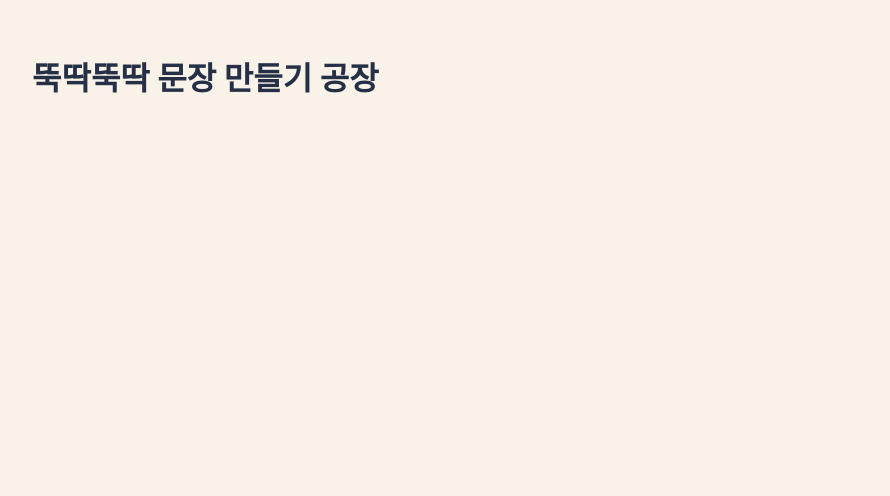
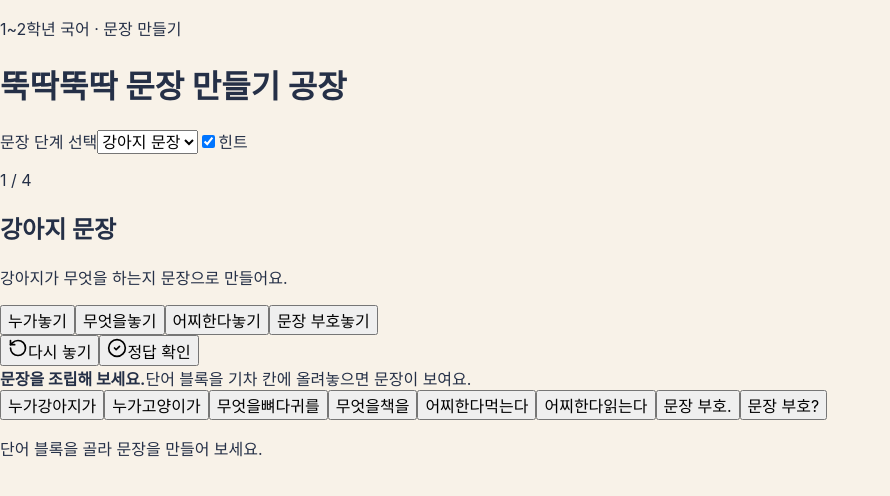
Before and after one commit to WBmaker2/sentence-building-factory, a React (Vite) app: page / in a window 1280 px wide. Shown: the top 496 px of the page, without its empty margins (0-890 px from the left). Built offline with nearby package versions, Linux system fonts and the light colour scheme.

Commit message:
feat: build sentence factory interactions

```diff
--- a/src/App.tsx
+++ b/src/App.tsx
@@ -1,7 +1,220 @@
+import { CheckCircle2, ChevronRight, RotateCcw, Sparkles } from 'lucide-react';
+import { useMemo, useState, type DragEvent } from 'react';
+import { puzzles } from './data/puzzles';
+import {
+  createEmptySlots,
+  evaluateSentence,
+  getBlockById,
+  placeBlock,
+  removeBlock,
+  roleLabels,
+  type SentenceBlock,
+  type SlotState,
+} from './lib/sentenceFactory';
+
+const successMessage = '참 잘했어요!';
+
+type SelectChangeEvent = {
+  target: {
+    value: string;
+  };
+};
+
+type CheckboxChangeEvent = {
+  target: {
+    checked: boolean;
+  };
+};
+
+type DragPreventEvent = {
+  preventDefault(): void;
+};
+
+function getRoleClass(block: SentenceBlock) {
+  return `word-block word-block--${block.role}`;
+}
+
 export default function App() {
+  const [puzzleIndex, setPuzzleIndex] = useState(0);
+  const [slots, setSlots] = useState<SlotState>(() => createEmptySlots(puzzles[0]));
+  const [selectedBlockId, setSelectedBlockId] = useState<string | null>(null);
+  const [checked, setChecked] = useState(false);
+  const [hintMode, setHintMode] = useState(true);
+
+  const puzzle = puzzles[puzzleIndex];
+  const evaluation = useMemo(() => evaluateSentence(puzzle, slots), [puzzle, slots]);
+  const usedBlockIds = new Set(slots.filter((blockId): blockId is string => Boolean(blockId)));
+  const availableBlocks = puzzle.blocks.filter((block) => !usedBlockIds.has(block.id));
+  const selectedBlock = getBlockById(puzzle, selectedBlockId);
+  const showSuccess = checked && evaluation.isCorrect;
+  const statusMessage = checked
+    ? `${evaluation.feedback} ${evaluation.sentenceText}`
+    : selectedBlock
+      ? `${selectedBlock.text} 블록을 골랐어요. 넣을 칸을 눌러 보세요.`
+      : evaluation.sentenceText || '단어 블록을 골라 문장을 만들어 보세요.';
+
+  function loadPuzzle(nextIndex: number) {
+    const nextPuzzle = puzzles[nextIndex];
+    if (!nextPuzzle) {
+      return;
+    }
+
+    setPuzzleIndex(nextIndex);
+    setSlots(createEmptySlots(nextPuzzle));
+    setSelectedBlockId(null);
+    setChecked(false);
+  }
+
+  function handleSelectBlock(blockId: string) {
+    setSelectedBlockId((current) => (current === blockId ? null : blockId));
+    setChecked(false);
+  }
+
+  function handlePlace(slotIndex: number, blockId: string) {
+    setSlots((current) => placeBlock(current, slotIndex, blockId));
+    setSelectedBlockId(null);
+    setChecked(false);
+  }
+
+  function handleSlotClick(slotIndex: number) {
+    if (selectedBlockId) {
+      handlePlace(slotIndex, selectedBlockId);
+      return;
+    }
+
+    setSlots((current) => removeBlock(current, slotIndex));
+    setChecked(false);
+  }
+
+  function handleDrop(event: DragEvent<HTMLButtonElement>, slotIndex: number) {
+    event.preventDefault();
+    const blockId = event.dataTransfer.getData('text/plain');
+    if (blockId) {
+      handlePlace(slotIndex, blockId);
+    }
+  }
+
+  function handleCheck() {
+    setChecked(true);
+  }
+
+  function handleReset() {
+    setSlots(createEmptySlots(puzzle));
+    setSelectedBlockId(null);
+    setChecked(false);
+  }
+
+  function handleNext() {
+    loadPuzzle((puzzleIndex + 1) % puzzles.length);
+  }
+
   return (
-    <main className="app-shell">
-      <h1>뚝딱뚝딱 문장 만들기 공장</h1>
+    <main className={`factory-app${showSuccess ? ' factory-app--celebrating' : ''}`}>
+      <header className="factory-topbar">
+        <div>
+          <p className="eyebrow">1~2학년 국어 · 문장 만들기</p>
+          <h1>뚝딱뚝딱 문장 만들기 공장</h1>
+        </div>
+        <section className="teacher-tools" aria-label="교사용 설정">
+          <label>
+            문장 단계 선택
+            <select
+              value={puzzle.id}
+              onChange={(event: SelectChangeEvent) =>
+                loadPuzzle(puzzles.findIndex((item) => item.id === event.target.value))
+              }
+            >
+              {puzzles.map((item) => (
+                <option key={item.id} value={item.id}>
+                  {item.title}
+                </option>
+              ))}
+            </select>
+          </label>
+          <label className="toggle">
+            <input
+              type="checkbox"
+              checked={hintMode}
+              onChange={(event: CheckboxChangeEvent) => setHintMode(event.target.checked)}
+            />
+            힌트
+          </label>
+        </section>
+      </header>
+
+      <section className="factory-stage" aria-labelledby="puzzle-title">
+        <div className="prompt-panel">
+          <p className="stage-count">
+            {puzzleIndex + 1} / {puzzles.length}
+          </p>
+          <h2 id="puzzle-title">{puzzle.title}</h2>
+          <p>{puzzle.prompt}</p>
+        </div>
+
+        <div className="conveyor" aria-label="문장 조립 칸">
+          {puzzle.slots.map((role, index) => {
+            const block = getBlockById(puzzle, slots[index]);
+            return (
+              <button
+                className={`sentence-slot sentence-slot--${role}${block ? ' sentence-slot--filled' : ''}`}
+                key={`${role}-${index}`}
+                onClick={() => handleSlotClick(index)}
+                onDragOver={(event: DragPreventEvent) => event.preventDefault()}
+                onDrop={(event: DragEvent<HTMLButtonElement>) => handleDrop(event, index)}
+                aria-label={`${index + 1}번 칸 ${roleLabels[role]}`}
+              >
+                <span className="slot-label">{roleLabels[role]}</span>
+                <span className="slot-word">{block?.text ?? '놓기'}</span>
+              </button>
+            );
+          })}
+        </div>
+
+        <div className="controls">
+          <button className="secondary-button" type="button" onClick={handleReset}>
+            <RotateCcw aria-hidden="true" size={20} />
+            다시 놓기
+          </button>
+          <button className="primary-button" type="button" onClick={handleCheck}>
+            <CheckCircle2 aria-hidden="true" size={20} />
+            정답 확인
+          </button>
+          {showSuccess ? (
+            <button className="next-button" type="button" onClick={handleNext}>
+              다음 문장
+              <ChevronRight aria-hidden="true" size={20} />
+            </button>
+          ) : null}
+        </div>
+
+        <div className={`feedback${showSuccess ? ' feedback--success' : ''}`}>
+          {showSuccess ? <Sparkles aria-hidden="true" size={24} /> : null}
+          <strong>{showSuccess ? successMessage : checked ? evaluation.feedback : '문장을 조립해 보세요.'}</strong>
+          <span>{evaluation.sentenceText || '단어 블록을 기차 칸에 올려놓으면 문장이 보여요.'}</span>
+        </div>
+      </section>
+
+      <section className="block-tray" aria-label="단어 블록 모음">
+        {availableBlocks.map((block) => (
+          <button
+            key={block.id}
+            className={`${getRoleClass(block)}${selectedBlockId === block.id ? ' word-block--selected' : ''}`}
+            type="button"
+            draggable
+            onClick={() => handleSelectBlock(block.id)}
+            onDragStart={(event: DragEvent<HTMLButtonElement>) => event.dataTransfer.setData('text/plain', block.id)}
+            aria-pressed={selectedBlockId === block.id}
+            aria-label={`${block.text} 블록 선택`}
+          >
+            <span>{hintMode ? roleLabels[block.role] : ''}</span>
+            {block.text}
+          </button>
+        ))}
+      </section>
+
+      <p className="sr-only" role="status" aria-live="polite">
+        {statusMessage}
+      </p>
     </main>
   );
 }
```
Also changed, not shown: src/vite-env.d.ts (+17 -2 lines).
